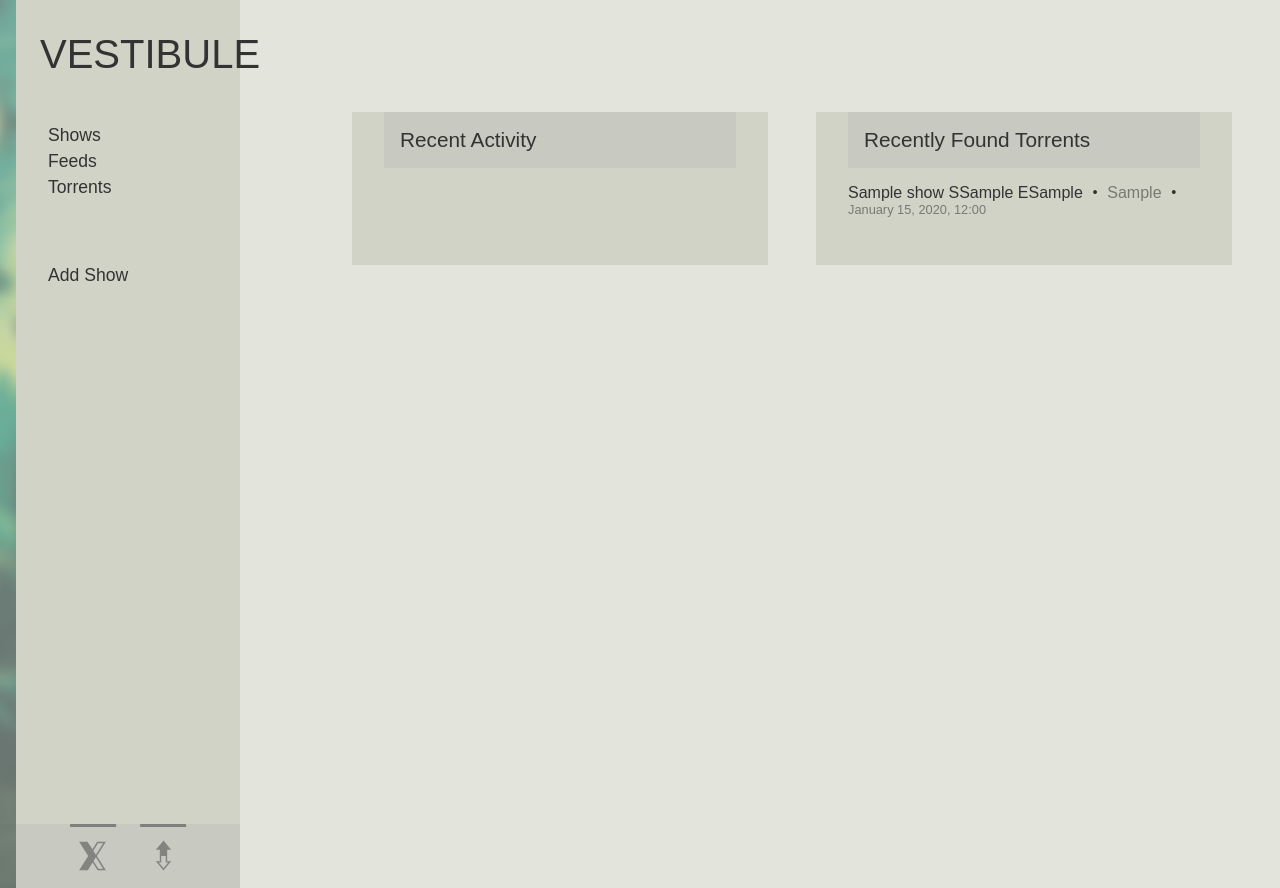
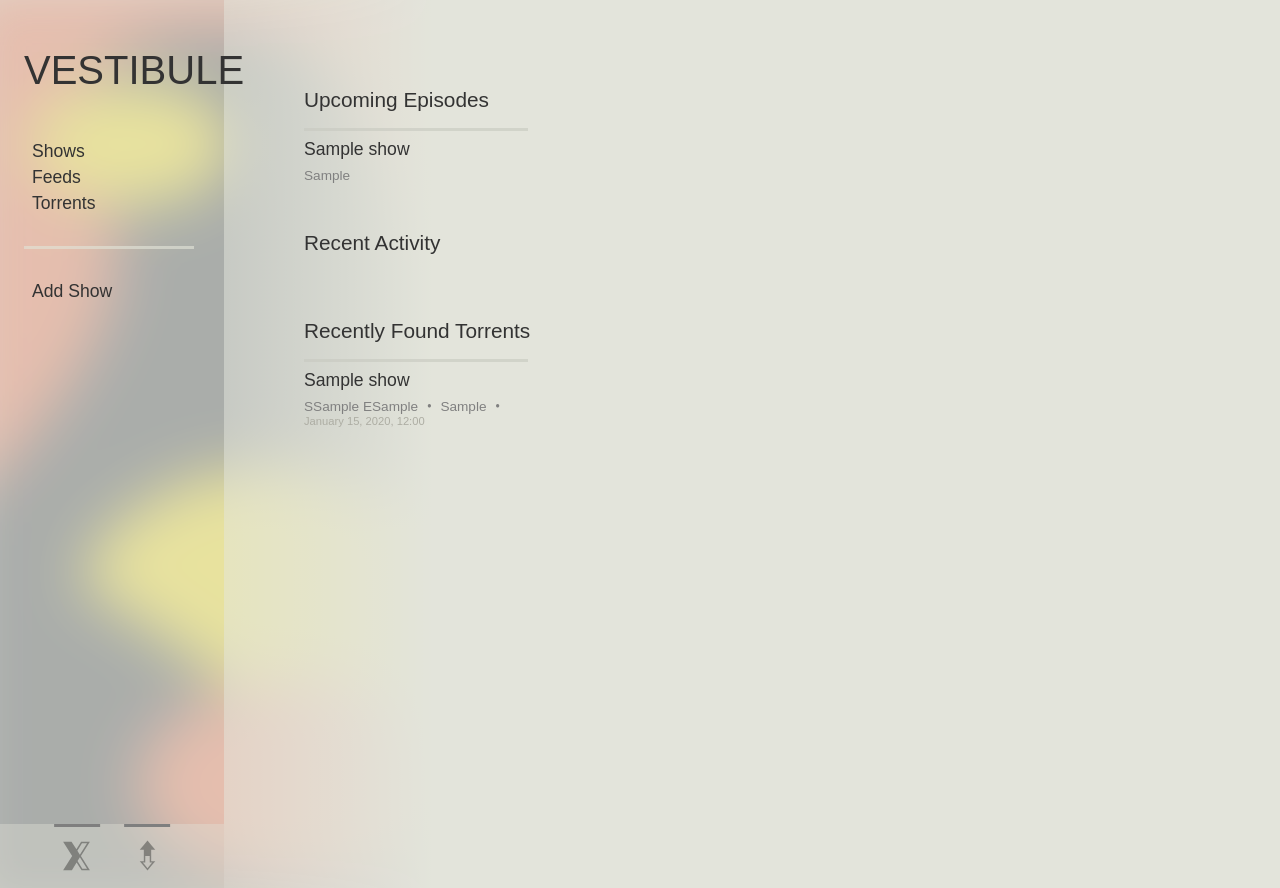
Before and after one commit to benella/vestibule, a Django app: page / in a window 1280 px wide. Run offline with Django 3.2, Linux system fonts and the light colour scheme; data comes from the database, SQL or seed files in the repository; tables that the repository leaves empty hold one stand-in row (values such as "Sample post"); grey boxes marked "Sample" are stand-in pictures; data that the repository does not hold is empty; some libraries are stand-ins or nearby versions; some web fonts are replaced.

Commit message:
updating dashboard, adding next_episode_time_code

```diff
--- a/VestibuleServer/settings.py
+++ b/VestibuleServer/settings.py
@@ -41,8 +41,8 @@ LOGGING = {
 
 ALLOWED_HOSTS = ['0.0.0.0',
                  '127.0.0.1',
-                 '192.168.*',
-                 '192.168.0.11',
+                 '192.168.*.*',
+                 '192.168.0.15',
                  'raspberrypi.local'
                  ]
 
--- a/VestibuleServer/views.py
+++ b/VestibuleServer/views.py
@@ -13,10 +13,16 @@ class Home(generic.TemplateView):
 
     def get_context_data(self, **kwargs):
         context = super(Home, self).get_context_data(**kwargs)
-        context['shows'] = Show.objects.all()
-        context['recently_found'] = Torrent.objects.all().order_by("-created")[:10]
-        context['recent_activity'] = Torrent.objects.exclude(download_status=Torrent.NEVER_STARTED).order_by(
-            "-modified")[:10]
+
+        context['upcoming_shows'] = sorted(Show.objects.exclude(
+            next_episode_time_code="9999-99-99"), key=lambda s: s.next_episode_order_value)
+
+        active_shows = [show for show in Show.objects.all() if show.last_torrent_activity is not None]
+        context['recent_activity'] = sorted(active_shows, key=lambda s: s.last_torrent_activity, reverse=True)
+
+        found_shows = [show for show in Show.objects.all() if show.last_torrent_found is not None]
+        context['recently_found'] = sorted(found_shows, key=lambda s: s.last_torrent_found, reverse=True)
+
         return context
 
 
--- a/static/css/dashboard.css
+++ b/static/css/dashboard.css
@@ -1,32 +1,66 @@
 
 .dashboard-models {
-    margin-top: 7rem;
-    padding-left: 3rem;
-    display: flex;
+    padding-left: 1rem;
 }
 
 .dashboard-model {
-    margin-right: 3rem;
-    width: 25rem;
-    background-color: #d2d3c7;
-    padding: 0 2rem 2rem;
+    width: calc(100vw - 20rem);
+    margin-bottom: 3rem;
+}
+
+.poster-strip {
+    background-color: var(--secondary-color);
+    height: 3px;
+    transition: 0.3s;
+    margin-bottom: 8px;
+    opacity: 0.65;
 }
 
 .dashboard-model-title {
     font-size: 1.3em;
     margin-bottom: 1rem;
-    padding: 1rem;
-    background-color: #C8C9C0;
+}
+
+.dashboard-model-entries {
+    display: flex;
+    overflow-x: scroll;
+}
+
+.dashboard-model-entries::-webkit-scrollbar {
+  display: none;
 }
 
 .dashboard-model-entry {
-    margin-bottom: 1rem;
+    width: 14rem;
+    margin-right: 1rem;
+}
+
+.dashboard-model-entry:hover .dashboard-model-entry-title {
+    transform: translate(4px, 0);
+}
+
+.dashboard-model-entry-title {
+    font-size: 1.1em;
+    margin-bottom: 8px;
+    transition: 0.3s;
+}
+
+.dashboard-model-entry-text {
+    font-size: 0.85em;
+    font-weight: 200;
+    color: grey;
+}
+
+.dashboard-model-entry-text span{
+    color: inherit;
+    font-weight: inherit;
 }
 
 .dashboard-model-time {
-    font-size: 0.8em;
+    font-size: 0.7em;
     font-weight: 200;
-    color: #797974;
+    color: #adada3;
+    margin-bottom: 5px;
 }
 
 .torrent-download-status {
@@ -40,3 +74,9 @@
 .torrent-quality {
     color: #797974;
 }
+
+@media only screen and (max-width: 500px) {
+    .dashboard-model {
+        width: 100%;
+    }
+}
--- a/static/css/main.css
+++ b/static/css/main.css
@@ -1,7 +1,9 @@
 
 :root {
     --main-color: #e3e4db;
-    --secondary-color: #C8C9C0
+    --secondary-color: #C8C9C0;
+    --trasparent-light: #e1e2d666;
+    --trasparent-semi-light: rgba(225, 226, 214, 0.65);
 }
 
 * {
@@ -38,7 +40,7 @@ button:focus {
 }
 
 #main-box {
-    margin: 6.5rem 0 0 16rem;
+    margin: 5.5rem 0 0 15rem;
 }
 
 #main-panel {
@@ -48,8 +50,8 @@ button:focus {
 
 #side-panel {
     width: 12.5rem;
-    padding: 2rem 0 0 2.5rem;
-    background-color: #d2d3c7;
+    padding: 3rem 0 0 1.5rem;
+    background-color: var(--trasparent-light);
     height: calc(100vh - 2rem);
     position: fixed;
     left: 0;
@@ -61,7 +63,7 @@ button:focus {
 }
 
 .side-panel-divider {
-    background-color: var(--main-color);
+    background-color: var(--trasparent-semi-light);
     height: 3px;
     width: 85%;
     margin: 2rem 0;
@@ -69,13 +71,14 @@ button:focus {
 }
 
 #strip {
-    width: 1rem;
+    width: 27rem;
     opacity: 0.5;
     height: 100vh;
     overflow: hidden;
     position: fixed;
     left: 0rem;
     top: 0;
+    z-index: -1;
 }
 
 #strip-img {
@@ -83,12 +86,20 @@ button:focus {
     -moz-filter: blur(7px);
     -o-filter: blur(7px);
     -ms-filter: blur(5px);
-    filter: blur(7px);
+    filter: blur(30px);
     height: 106%;
-    width: 8rem;
+    width: 130%;
     position: absolute;
-    left: -3.5rem;
+    left: -2.5rem;
     top: -20px;
+}
+
+#strip-cover {
+    height: 100%;
+    width: 13rem;
+    position: fixed;
+    left: 14rem;
+    background: linear-gradient(90deg, rgba(227,228,219,0.7) 0%, rgba(227,228,219,1) 100%);
 }
 
 .acier-title {
@@ -99,7 +110,7 @@ button:focus {
 .side-panel-section-header {
     font-size: 0.85em;
     margin-bottom: 10px;
-    color: #959692;
+    opacity: 0.8;
 }
 
 .side-panel-links {
@@ -130,15 +141,14 @@ button:focus {
 }
 
 #services-status-box {
-    position: absolute;
+    position: fixed;
     bottom: 0;
     left: 0;
     height: 4rem;
     width: 14rem;
     display: flex;
     justify-content: center;
-    background-color: #C8C9C0;
-    padding-left: 1rem;
+    background-color: var(--trasparent-light);
 }
 
 .service-wrap {
@@ -181,8 +191,8 @@ button:focus {
 
 .messages {
     position: fixed;
-    top: 1rem;
-    left: 19rem;
+    bottom: 6rem;
+    left: 1rem;
 }
 
 .message-wrap {
--- a/templates/dashboard.html
+++ b/templates/dashboard.html
@@ -2,42 +2,80 @@
 {% load static %}
 {% block head %}
     <link rel="stylesheet" type="text/css" href="{% static "css/dashboard.css" %}">
+    <script src="{% static "js/show_list.js" %}"></script>
 {% endblock %}
 
 {% block main_panel %}
+
     <div class="dashboard-models">
         <div class="dashboard-model">
+            <p class="dashboard-model-title">Upcoming Episodes</p>
+            <div class="dashboard-model-entries">
+                {% for show in upcoming_shows %}
+                    <a href="{% url "shows:details" slug=show.slug %}">
+                    <div class="dashboard-model-entry">
+                        <div class="poster-strip">
+                            <img onload="update_show_palette(this)" class="strip-img" src="{{ show.thumbnail_link }}" hidden>
+                        </div>
+                        <p class="dashboard-model-entry-title">{{ show.title }}</p>
+                        <p class="dashboard-model-entry-text">{{ show.next_episode }}</p>
+                    </div>
+                    </a>
+                {% endfor %}
+            </div>
+        </div>
+
+        <div class="dashboard-model">
             <p class="dashboard-model-title">Recent Activity</p>
-            {% for torrent in recent_activity %}
-                <a href="{% url "shows:details" slug=torrent.show.slug %}">
+            <div class="dashboard-model-entries">
+            {% for show in recent_activity %}
+                <a href="{% url "shows:details" slug=show.slug %}">
                 <div class="dashboard-model-entry">
-                    <p class="dashboard-model-line">{{ torrent.short_title }}
-                        <span class="bullet">•</span>
-                        <span class="torrent-quality">{{ torrent.quality }}</span>
-                        <span class="bullet">•</span>
-                        <span class="torrent-download-status">{{ torrent.download_status_display }}</span>
+                    <div class="poster-strip">
+                        <img onload="update_show_palette(this)" class="strip-img" src="{{ show.thumbnail_link }}" hidden>
+                    </div>
+                    <p class="dashboard-model-entry-title">{{ show.title }}
+                        {% for torrent in show.last_active_torrents %}
+                            <p class="dashboard-model-entry-text">{{ torrent.season_episode_title }}
+                                <span class="bullet">•</span>
+                                <span>{{ torrent.quality }}</span>
+                                <span class="bullet">•</span>
+                                <span class="torrent-download-status">{{ torrent.download_status_display }}</span>
+                            </p>
+                            <p class="dashboard-model-time">{{ torrent.modified|date:"F j, Y, G:i" }}</p>
+                        {% endfor %}
                     </p>
-                    <p class="dashboard-model-time">{{ torrent.modified|date:"F j, Y, G:i" }}</p>
                 </div>
                 </a>
             {% endfor %}
+            </div>
         </div>
 
-        <div class="dashboard-model">
+    <div class="dashboard-model">
             <p class="dashboard-model-title">Recently Found Torrents</p>
-            {% for torrent in recently_found %}
-                <a href="{% url "shows:details" slug=torrent.show.slug %}">
+            <div class="dashboard-model-entries">
+            {% for show in recently_found %}
+                <a href="{% url "shows:details" slug=show.slug %}">
                 <div class="dashboard-model-entry">
-                    <p class="dashboard-model-line">{{ torrent.short_title }}
-                        <span class="bullet">•</span>
-                        <span class="torrent-quality">{{ torrent.quality }}</span>
-                        <span class="bullet">•</span>
-                        <span class="torrent-feed">{{ torrent.feed }}</span>
+                    <div class="poster-strip">
+                        <img onload="update_show_palette(this)" class="strip-img" src="{{ show.thumbnail_link }}" hidden>
+                    </div>
+                    <p class="dashboard-model-entry-title">{{ show.title }}
+                        {% for torrent in show.last_found_torrents %}
+                            <p class="dashboard-model-entry-text">{{ torrent.season_episode_title }}
+                                <span class="bullet">•</span>
+                                <span>{{ torrent.quality }}</span>
+                                <span class="bullet">•</span>
+                                <span>{{ torrent.feed }}</span>
+                            </p>
+                            <p class="dashboard-model-time">{{ torrent.created|date:"F j, Y, G:i" }}</p>
+                        {% endfor %}
                     </p>
-                    <p class="dashboard-model-time">{{ torrent.created|date:"F j, Y, G:i" }}</p>
                 </div>
                 </a>
             {% endfor %}
+            </div>
         </div>
+
     </div>
 {% endblock %}
--- a/templates/main.html
+++ b/templates/main.html
@@ -57,8 +57,9 @@
 
         <div id="strip">
             {% block strip %}
-                <img id="strip-img" src="{% static "images/default_strip.jpg" %}" crossorigin="anonymous">
+                <img id="strip-img" src="{% static "images/vestibule_default-13.jpg" %}" crossorigin="anonymous">
             {% endblock strip %}
+            <div id="strip-cover"></div>
         </div>
 
     <div id="main-box">
--- a/torrents/models.py
+++ b/torrents/models.py
@@ -87,6 +87,13 @@ class Torrent(models.Model):
         )
 
     @property
+    def season_episode_title(self):
+        return "{season}{episode}".format(
+            season=" S{}".format(self.season),
+            episode=" E{}".format(self.episode) if self.episode else ""
+        )
+
+    @property
     def dashboard_title(self):
         return "{show}{season}{episode} ({quality})".format(
             show=self.show.title,
```
Also changed, not shown: shows/models.py (+40 -1 lines), shows/show_info_update/show_info_utils.py (+33 -7 lines), static/css/main_responsive.css (+36 -15 lines), shows/migrations/0020_show_next_episode_time.py (added), shows/migrations/0021_auto_20200724_1633.py (added), shows/migrations/0022_auto_20200724_1653.py (added), static/images/vestibule_default-13.jpg (added).
